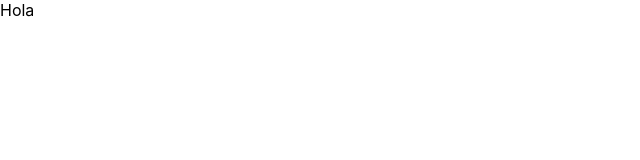
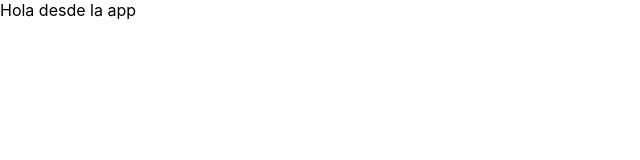
Before and after one commit to daniel-winkler/proyecto-final, a React (Create React App) app in the folder client/: page / in a window 1280 px wide. Shown: the top 160 px of the page, without its empty margins (0-640 px from the left). Built offline with nearby package versions, Linux system fonts and the light colour scheme.

Commit message:
instaladas las dependencias de React

```diff
--- a/client/package.json
+++ b/client/package.json
@@ -8,7 +8,9 @@
     "@testing-library/user-event": "^12.8.3",
     "react": "^17.0.2",
     "react-dom": "^17.0.2",
-    "react-scripts": "4.0.3"
+    "react-router-dom": "^5.2.0",
+    "react-scripts": "4.0.3",
+    "web-vitals": "^1.1.2"
   },
   "scripts": {
     "start": "react-scripts start",
--- a/client/src/App.js
+++ b/client/src/App.js
@@ -3,7 +3,7 @@ import './App.css';
 function App() {
   return (
     <div className="App">
-      Hola
+      Hola desde la app
     </div>
   );
 }
```
Also changed, not shown: 1 other file (tests, documents, lock files or other folders).
